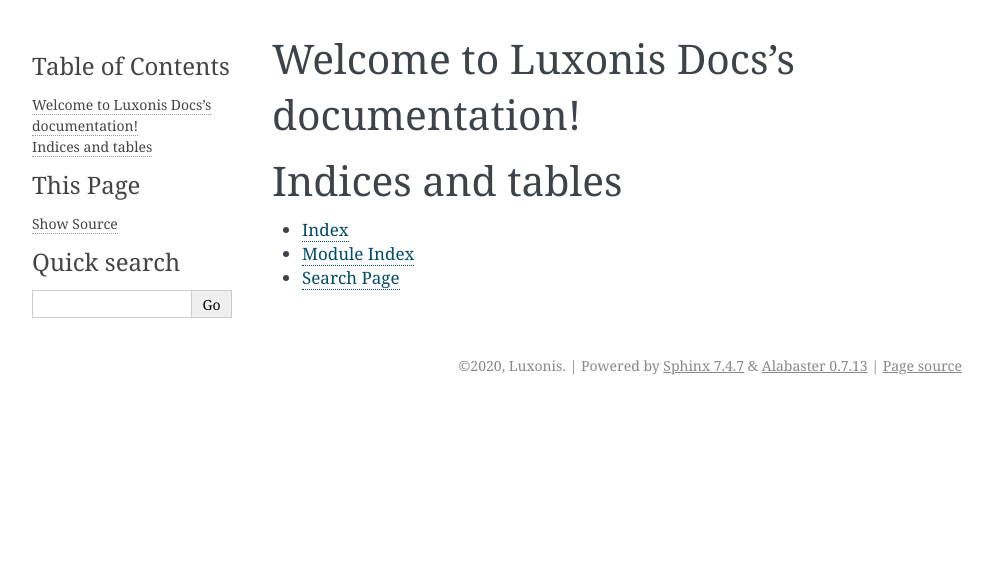
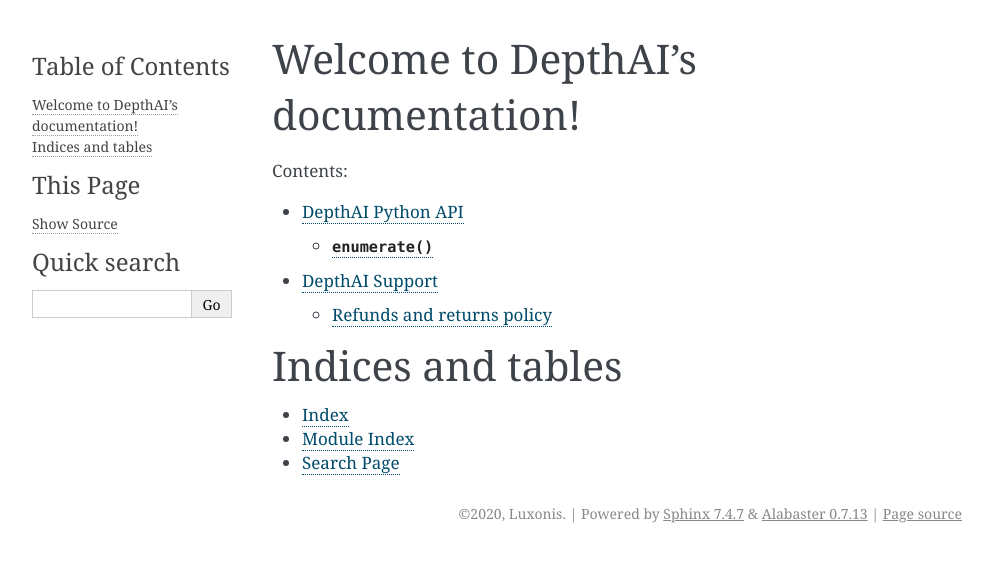
Before and after one commit to luxonis/depthai-docs-website, a Sphinx documentation site: the page built from new_system/source/index.rst, in a window 1280 px wide. Shown: the top 562 px of the page, without its empty margins (148-1141 px from the left). Built offline with Sphinx 7.4.7, drawn with Linux system fonts in a browser that asks for light colours.

Commit message:
add more content

```diff
--- a/new_system/source/conf.py
+++ b/new_system/source/conf.py
@@ -17,7 +17,7 @@
 
 # -- Project information -----------------------------------------------------
 
-project = 'Luxonis Docs'
+project = 'DepthAI Docs'
 copyright = '2020, Luxonis'
 author = 'Luxonis'
 
@@ -31,6 +31,7 @@
 # extensions coming with Sphinx (named 'sphinx.ext.*') or your custom
 # ones.
 extensions = [
+    "sphinx.ext.intersphinx"
 ]
 
 # Add any paths that contain templates here, relative to this directory.
@@ -53,3 +54,5 @@
 # relative to this directory. They are copied after the builtin static files,
 # so a file named "default.css" will overwrite the builtin "default.css".
 html_static_path = ['_static']
+
+intersphinx_mapping = {'python': ('https://docs.python.org/3', None)}
--- a/new_system/source/index.rst
+++ b/new_system/source/index.rst
@@ -3,12 +3,15 @@
    You can adapt this file completely to your liking, but it should at least
    contain the root `toctree` directive.
 
-Welcome to Luxonis Docs's documentation!
+Welcome to DepthAI's documentation!
 ========================================
 
 .. toctree::
    :maxdepth: 2
    :caption: Contents:
+
+   pages/api.rst
+   pages/support.rst
 
 
 
```
Also changed, not shown: new_system/source/pages/api.rst (added, +16 -0 lines), new_system/source/pages/support.rst (added, +24 -0 lines).
